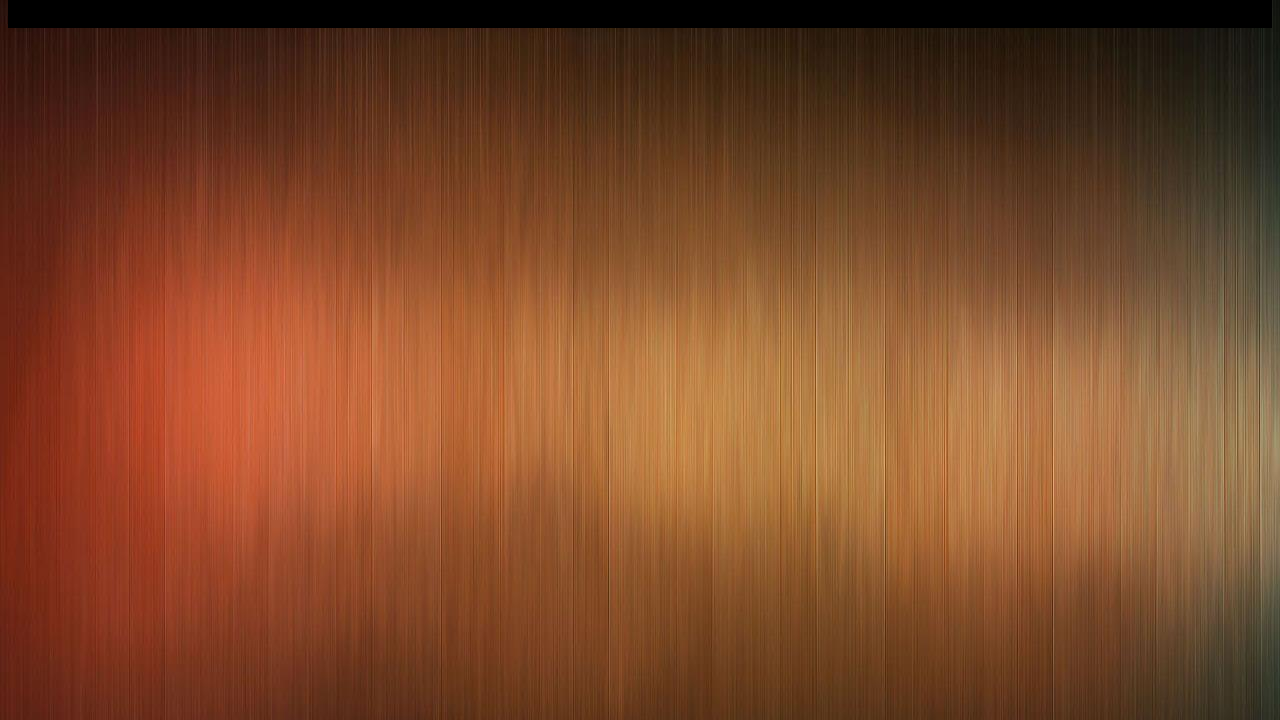
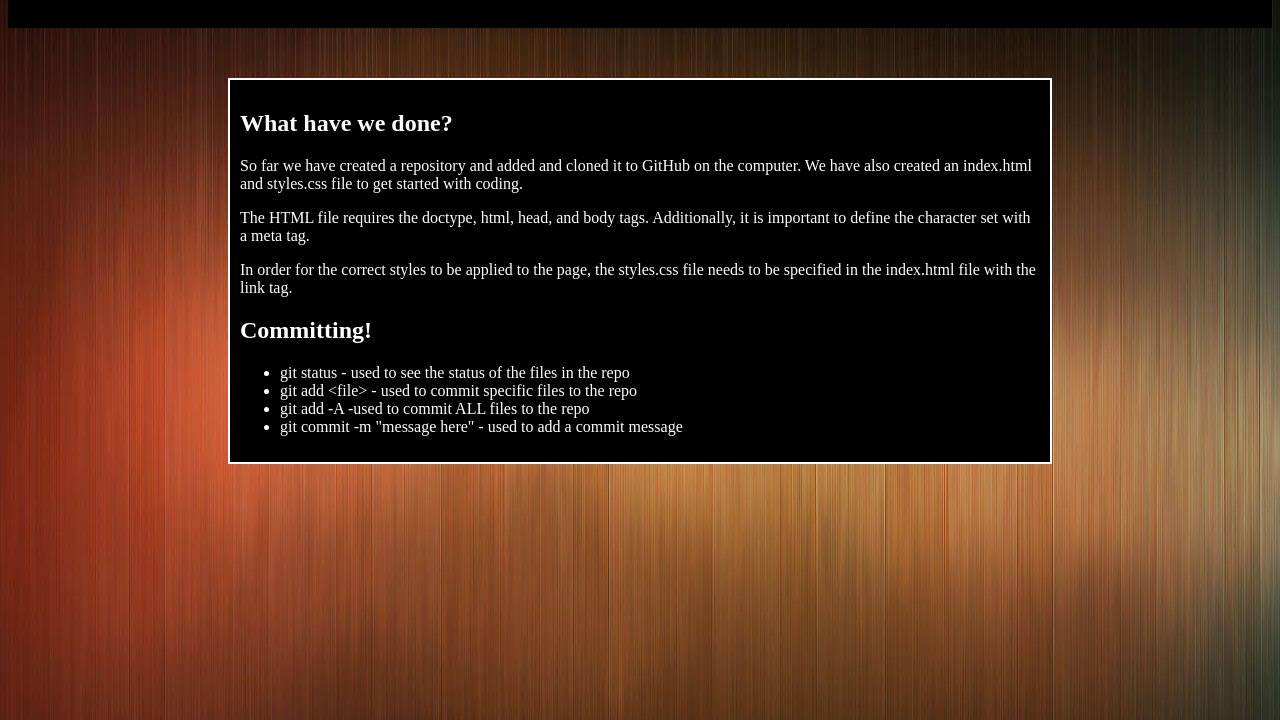
Before and after one commit to veronicamarsh-volusion/crispy-octo-parakeet, a plain HTML site: page index.html in a window 1280 px wide. Shown: the part 80-800 px from the top of the page. Drawn offline with nearby package versions, Linux system fonts and the light colour scheme; files whose address does not match are found by name.

Commit message:
Added content, headings class, and modified script to toggle the color change to headings

```diff
--- a/index.html
+++ b/index.html
@@ -6,25 +6,44 @@
 <meta name="viewport" content="width=device-width, initial-scale=1.0, user-scalable=0, minimum-scale=1.0, maximum-scale=1.0">
 <link href="css/styles.css" rel="stylesheet">
 
-<!--<style>
-h1{
-color: red
-}
-</style>-->
+
 
 </head>
 <body>
 	<header>
-		<h1>Learning Stuff Site</h1>
+		<h1 class="headings">Learning Stuff Site</h1>
 
 	</header>
+	<section>
+
+		<h2 class="headings">What have we done?</h2>
+		<p>So far we have created a repository and added and cloned it to GitHub on the computer. We have also created an index.html and styles.css file to get started with coding.</p>
+		<p>The HTML file requires the doctype, html, head, and body tags. Additionally, it is important to define the character set with a meta tag.</p>
+		<p>In order for the correct styles to be applied to the page, the styles.css file needs to be specified in the index.html file with the link tag.</p>
+
+
+		<h2 class="headings">Committing!</h2>
+		<ul>
+			<li>git status - used to see the status of the files in the repo</li>
+			<li>git add &lt;file&gt; - used to commit specific files to the repo</li>
+			<li>git add -A -used to commit ALL files to the repo</li>
+			<li>git commit -m &quot;message here&quot; - used to add a commit message</li>
+		</ul>
+
+	</section>
 
 	<script src="https://ajax.googleapis.com/ajax/libs/jquery/2.2.0/jquery.min.js"></script>
 
+	<!--<script>
+	$(".headings").on("click", function() {
+		$(this).css("color", "red")
+		})
+	</script>-->
+
 	<script>
-	$("h1").on("click", function() {
-		$(this).css("color", "red")
-	})
+	$(".headings").on("click", function() {
+		$(this).toggleClass("clicked")
+		})
 	</script>
 
 </body>
```
